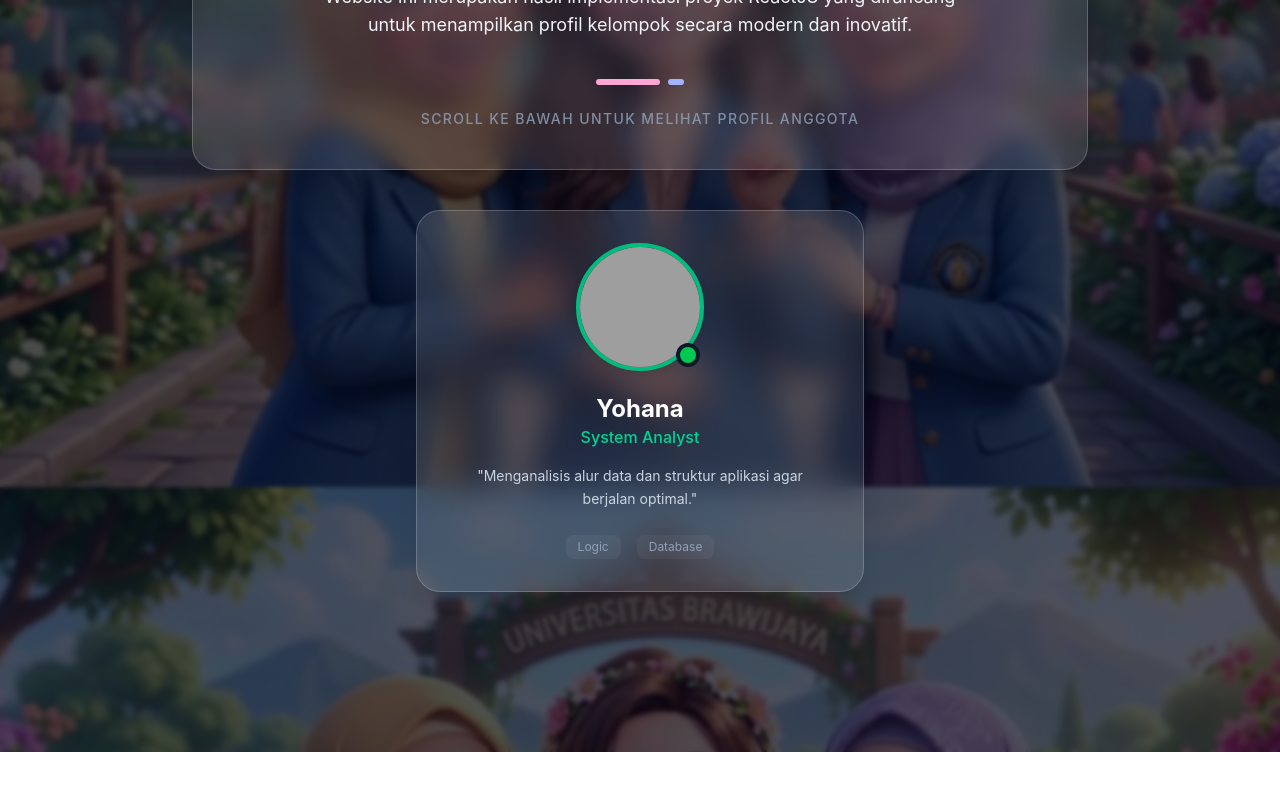
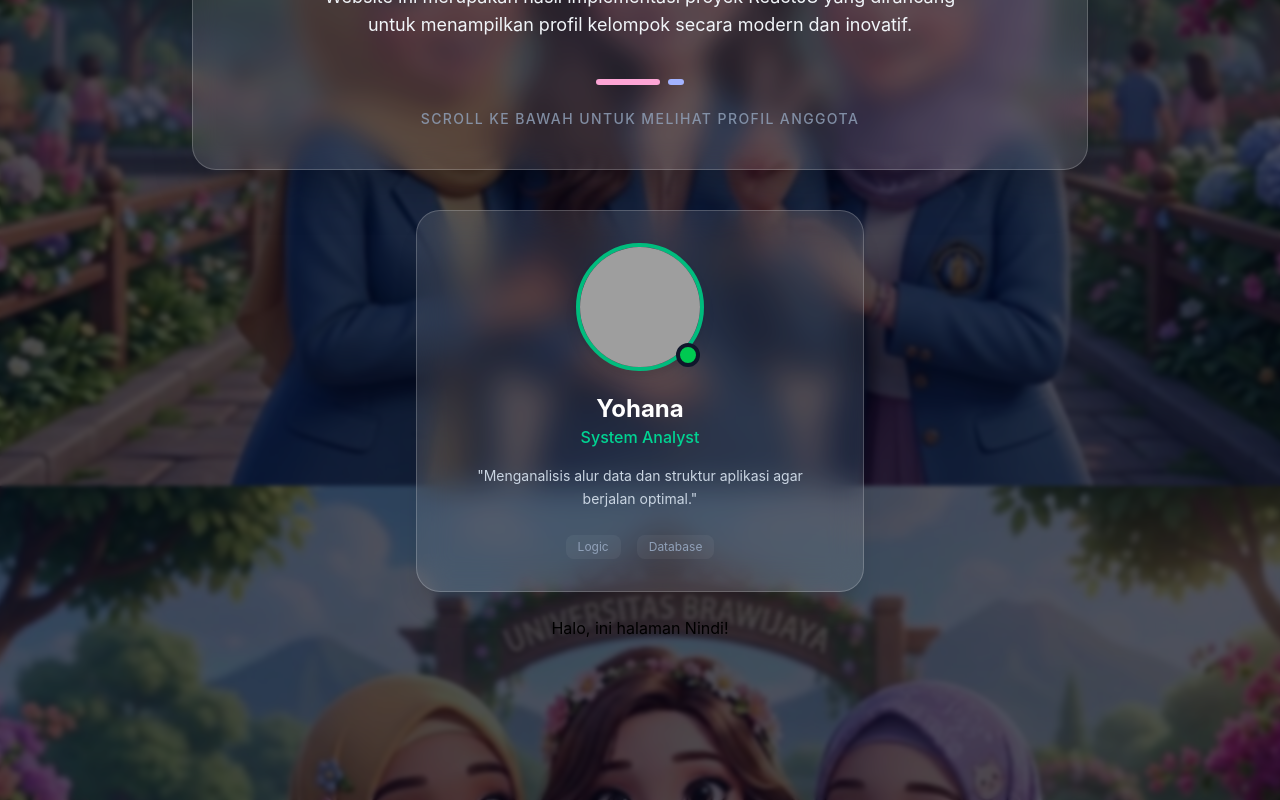
Before and after one commit to noviaflinputri-source/tugas-profil-tim, a React (Vite) app: page / in a window 1280 px wide. Shown: the part 326-1126 px from the top of the page. Before the commit the page ends 1078 px from the top, so only its background shows below. Built offline with nearby package versions, Linux system fonts and the light colour scheme; grey boxes are pictures that could not be loaded.

Commit message:
menambahkan profil nindi di App.jsx

```diff
--- a/src/App.jsx
+++ b/src/App.jsx
@@ -1,5 +1,6 @@
 import React from 'react';
-import Yohana from './Yohana';
+import Yohana from './yohana';
+import Nindi from './nindi'; // <-- 1. TAMBAHKAN BARIS INI
 
 function App() {
   return (
@@ -44,8 +45,11 @@ function App() {
             Scroll ke bawah untuk melihat profil anggota
           </p>
         </div>
-        <div className="mt-10 flex justify-center pb-20">
+
+        {/* TEMPAT PROFIL ANGGOTA */}
+        <div className="mt-10 flex flex-col gap-6 justify-center pb-20">
           <Yohana />
+          <Nindi /> {/* <-- 2. TAMBAHKAN BARIS INI */}
         </div>
         {/* ------------------------- */}
 
--- /dev/null
+++ b/src/nindi.jsx
@@ -0,0 +1,7 @@
+export default function Nindi() {
+  return (
+    <div>
+      <h2>Halo, ini halaman Nindi!</h2>
+    </div>
+  )
+}
```
